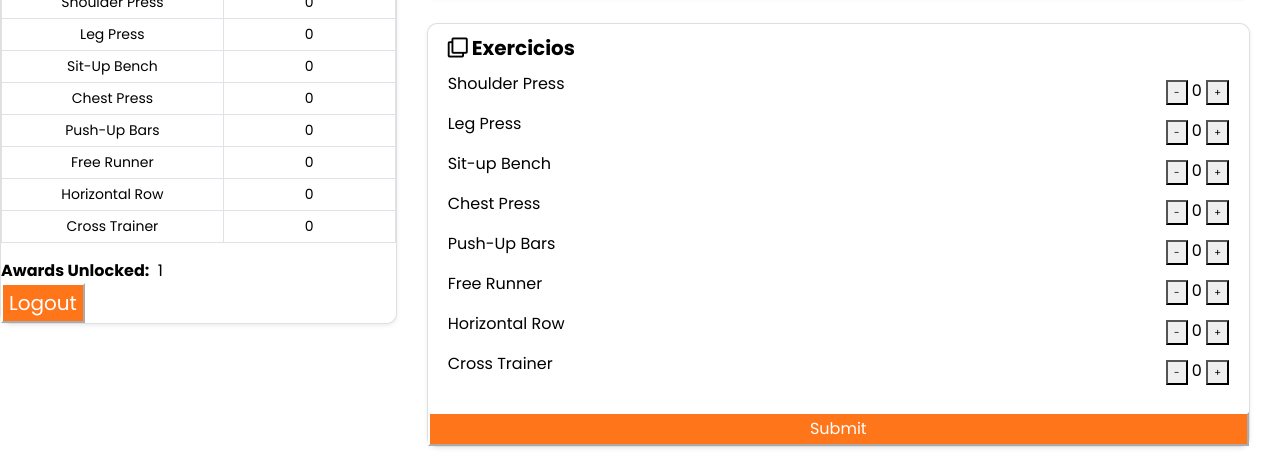
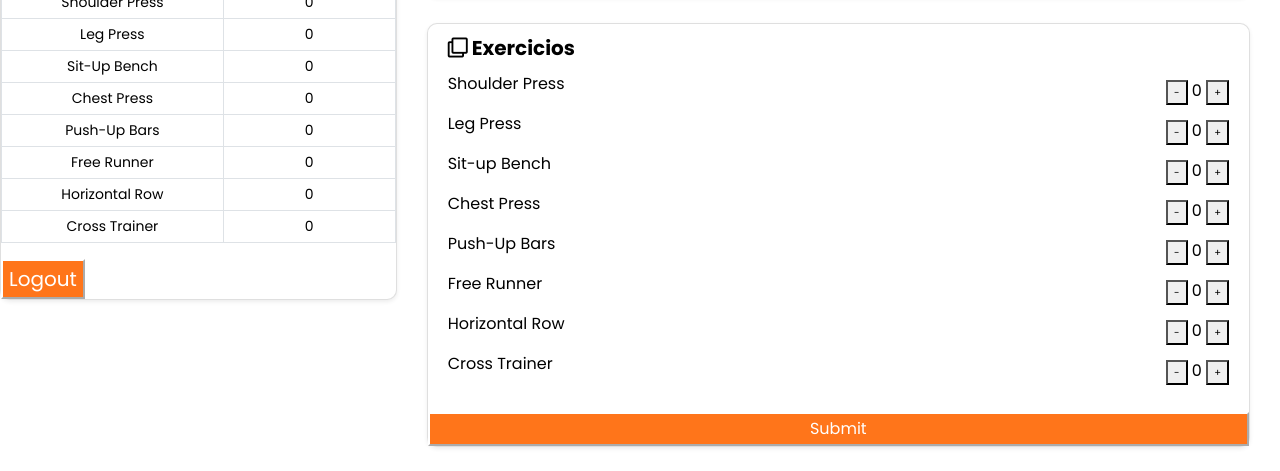
Before and after one commit to JoaoMarques03/FindGrind, a website: page public/perfil.html in a window 1280 px wide. Shown: the part 338-809 px from the top of the page. Drawn offline with nearby package versions, Linux system fonts and the light colour scheme; no server answers.

Commit message:
Updated Profile

```diff
--- a/public/perfil.html
+++ b/public/perfil.html
@@ -84,7 +84,6 @@
                         </tr>
                     </table>
                     <div class="awards-logout">
-                        <p class="mb-0"><strong class="pr-1">Awards Unlocked:</strong> 1</p>
                         <button id="logoutBtn">Logout</button>
                     </div>
                 </div>
```
